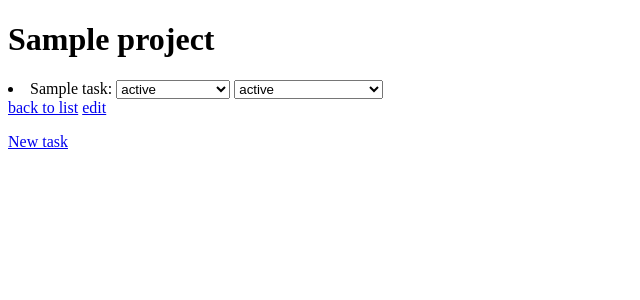
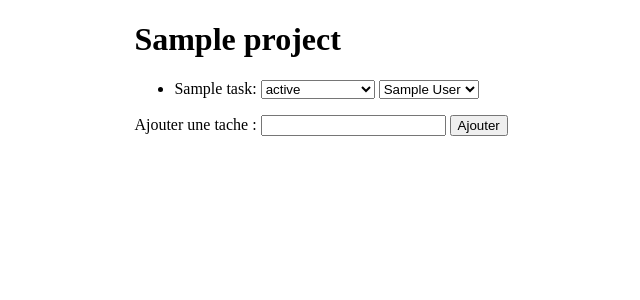
Before and after one commit to milin-fr/easy-board, a Symfony app: template templates/project/show.html.twig in a window 1280 px wide. Shown: the top 300 px of the page, without its empty margins (0-640 px from the left). Run offline with Twig, Linux system fonts and the light colour scheme; the template is opened without the code that fills it: most values are stand-ins (such as "Sample title", 1, 10 or a date in 2020); some libraries are stand-ins or nearby versions.

Commit message:
project detail page functional

```diff
--- a/public/css/style.css
+++ b/public/css/style.css
@@ -85,3 +85,8 @@ i
 {
     background-color: lightgreen;
 }
+
+.task-list--item
+{
+    margin: 5px 0;
+}
--- a/public/js/projectForm.js
+++ b/public/js/projectPageApp.js
@@ -3,15 +3,15 @@ var app = {
       document.querySelectorAll(".taskStatus").forEach(function(dropDown){
         dropDown.addEventListener("change", app.updateTaskStatus);
       });
-      document.querySelectorAll(".user-toggle--button").forEach(function(link){
-        link.addEventListener("click", app.updateTaskUser);
+      document.querySelectorAll(".taskUser").forEach(function(link){
+        link.addEventListener("change", app.updateTaskUser);
       });
+      document.querySelector(".newTask").addEventListener("submit", app.newTask);
     },
     updateTaskStatus: function(event) {
       const url = this.dataset.action;
-      console.log(this.value);
       axios.put(url, {
-        "task_status_id": this.value
+        "taskStatusId": this.value
       })
       .then(function (response) {
         console.log(response);
@@ -21,9 +21,10 @@ var app = {
       });
     },
     updateTaskUser: function(event) {
-      let currentUserId = "";
-      const getUsersUrl = this.dataset.userListUrl;
-      axios.get(getUsersUrl)
+      const url = this.dataset.action;
+      axios.put(url, {
+        "userId": this.value
+      })
       .then(function (response) {
         // handle success
         console.log(response.data);
@@ -31,20 +32,25 @@ var app = {
       .catch(function (error) {
         // handle error
         console.log(error);
-      })
-
-
-
-      axios.put(url, {
-        "task_status_id": this.value
+      });
+    },
+    newTask: function(event) {
+      event.preventDefault();
+      const url = this.action;
+      axios.post(url, {
+        "taskTitle": event.target.querySelector('[name="task-name"]').value,
+        "projectId": event.target.dataset.projectId
       })
       .then(function (response) {
-        console.log(response);
+        // handle success
+        document.location.reload(true);
+        console.log(response.data);
       })
       .catch(function (error) {
+        // handle error
         console.log(error);
       });
-    },
-  };
+    }
+};
 
 document.addEventListener('DOMContentLoaded', app.init);
--- a/src/Controller/Main/ProjectController.php
+++ b/src/Controller/Main/ProjectController.php
@@ -5,6 +5,8 @@ namespace App\Controller\Main;
 use App\Entity\Project;
 use App\Form\ProjectType;
 use App\Repository\ProjectRepository;
+use App\Repository\TaskStatusRepository;
+use App\Repository\UserRepository;
 use Symfony\Bundle\FrameworkBundle\Controller\AbstractController;
 use Symfony\Component\HttpFoundation\Request;
 use Symfony\Component\HttpFoundation\Response;
@@ -51,10 +53,12 @@ class ProjectController extends AbstractController
     /**
      * @Route("/{id}", name="project_show", methods={"GET"})
      */
-    public function show(Project $project): Response
+    public function show(Project $project, TaskStatusRepository $taskStatusRepository, UserRepository $userRepository): Response
     {
         return $this->render('project/show.html.twig', [
             'project' => $project,
+            'statuses' => $taskStatusRepository->findAll(),
+            'users' => $userRepository->findAll()
         ]);
     }
 
--- a/templates/base.html.twig
+++ b/templates/base.html.twig
@@ -9,7 +9,9 @@
         {% endblock %}
     </head>
     <body>
+    <div class="container">
         {% block body %}{% endblock %}
+    </div>
         <script src="https://unpkg.com/axios/dist/axios.min.js"></script>
         {% block javascripts %}
         {% endblock %}
--- a/templates/main/home.html.twig
+++ b/templates/main/home.html.twig
@@ -3,8 +3,6 @@
 {% block title %}Home{% endblock %}
 
 {% block body %}
-<div class="container">
-
     {% for projectStatus in projectStatuses %}
 
     <h2 class="project-status--card drag-and-drop--landing" style="border: solid 3px {{ projectStatus.color }}" data-project-status-id="{{ projectStatus.id }}">
@@ -31,7 +29,6 @@
             Les etapes de projet n'ont pas été definis. <a href="{{ path('project_status_new') }}">Definir les etapes</a>.
     {% endfor %}
 <button id="add-project--button">Ajouter un projet</button>
-</div>
 {% block javascripts %}
     <script src="{{ asset('js/homeApp.js') }}"></script>
 {% endblock %}
--- a/templates/project/show.html.twig
+++ b/templates/project/show.html.twig
@@ -4,8 +4,9 @@
 
 {% block body %}
     <h1>{{ project.title }}</h1>
+    <ul class="task-list--container">
     {% for task in project.tasks %}
-        <li>
+        <li class="task-list--item">
             {{ task.title }}:
             <select class="taskStatus" name="taskStatus" data-action="{{ path('task_status_put', {'id': task.id}) }}">
                 <option value="{{task.taskStatus.id }}" selected>{{task.taskStatus }}</option>
@@ -13,20 +14,21 @@
                     <option value="{{ status.id }}">{{ status.title }}</option>
                 {% endfor %}
             </select>
-            <select class="taskUser" name="taskUser" data-action="{{ path('work_team_get_users', {'id': project.workTeam.id}) }}">
-                <option value="{{ task.taskStatus.id }}" selected>{{ task.taskStatus }}</option>
-                {% for user in project.workTeam.users %}
-                    <option value="{{ user.id }}">{{ user.email }}</option>
+            <select class="taskUser" name="taskUser" data-action="{{ path('task_user_put', {'id': task.id}) }}">
+                <option value="{{ task.user ? task.user.id : "" }}" selected>{{ task.user ? task.user.displayName : "Qui va le faire ?" }}</option>
+                {% for user in users %}
+                    <option value="{{ user.id }}">{{ user.displayName }}</option>
                 {% endfor %}
             </select>
         </li>
     {% endfor %}
-    <a href="{{ path('project_index') }}">back to list</a>
-
-    <a href="{{ path('project_edit', {'id': project.id}) }}">edit</a>
-    <p><a href="{{ path('task_new') }}">New task</a></p>
-
+    </ul>
+    <form class="newTask" action="{{ path('task_post') }}" data-project-id={{ project.id }}>
+        <label for="task-name">Ajouter une tache :</label>
+        <input type="text" name="task-name" id="">
+        <input type="submit" value="Ajouter">
+    </form>
 {% endblock %}
 {% block javascripts %}
-    <script src="{{ asset('js/projectForm.js') }}"></script>
+    <script src="{{ asset('js/projectPageApp.js') }}"></script>
 {% endblock %}
```
Also changed, not shown: src/Controller/Api/ApiController.php (+50 -0 lines).
